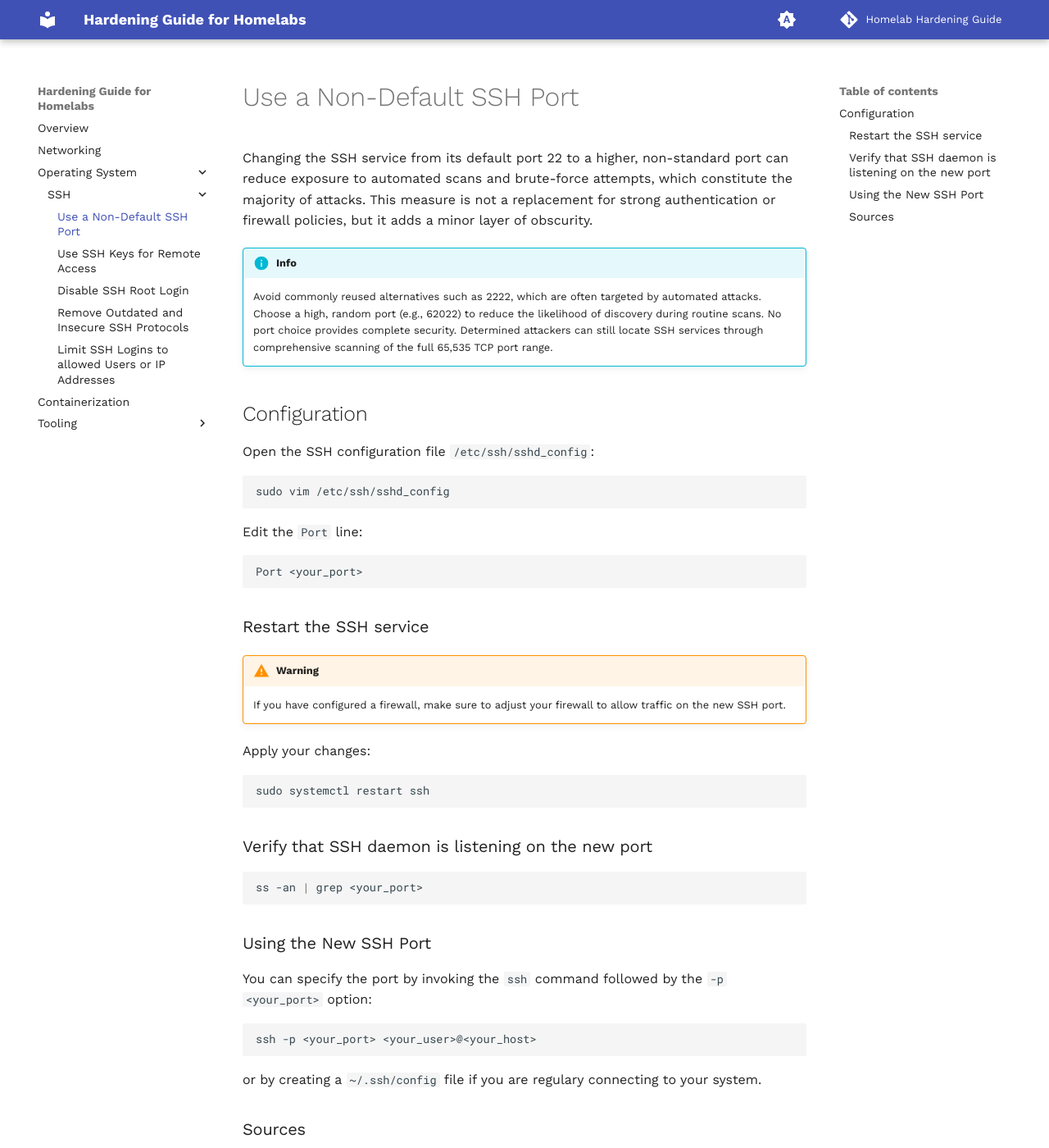
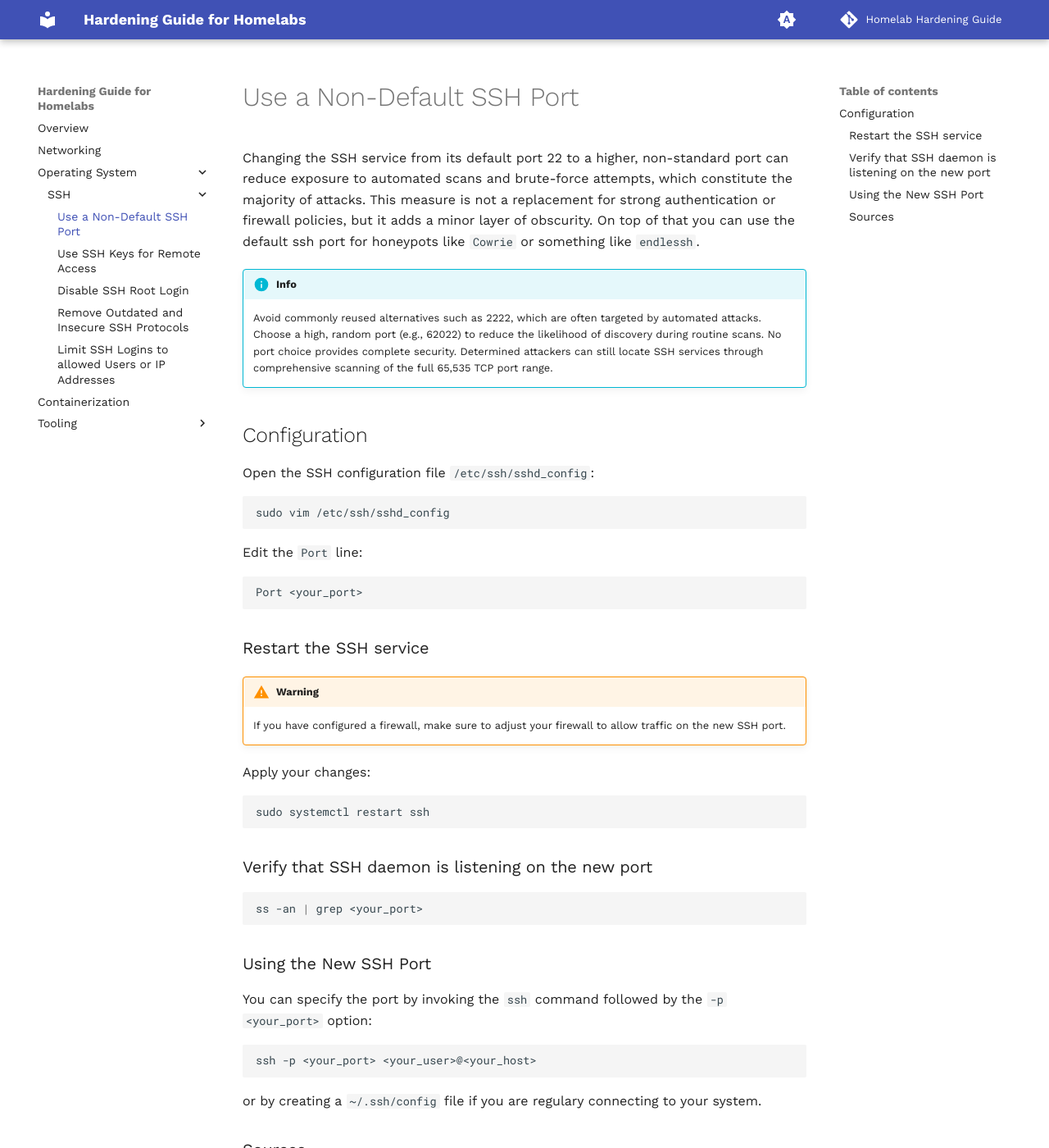
Before and after one commit to xFuture603/homelab-hardening-guide, an MkDocs documentation site: the page built from docs/os/ssh/non-standard-port.md, in a window 1280 px wide and 1400 px high. Shown: the whole window at 82% size. Built offline with MkDocs 1.6.1 and Material for MkDocs 9.7.7, drawn with Linux system fonts in a browser that asks for light colours; comment, search, counter and statistics services are not loaded; some of the changed text lies outside the part shown.

Commit message:
docs: added useful ssh resources

```diff
--- a/docs/os/ssh/non-standard-port.md
+++ b/docs/os/ssh/non-standard-port.md
@@ -3,7 +3,9 @@
 Changing the SSH service from its default port 22 to a higher, non-standard port
 can reduce exposure to automated scans and brute-force attempts, which
 constitute the majority of attacks. This measure is not a replacement for strong
-authentication or firewall policies, but it adds a minor layer of obscurity.
+authentication or firewall policies, but it adds a minor layer of obscurity. On
+top of that you can use the default ssh port for honeypots like `Cowrie` or
+something like `endlessh`.
 
 !!! info
 
@@ -62,5 +64,9 @@
 ### Sources
 
 - [Configure your SSH client via config file][ssh-client-config]
+- [Cowrie SSH Honeypot][cowrie]
+- [Endlessh SSH tarpit][endlessh]
 
 [ssh-client-config]: https://man.openbsd.org/ssh_config
+[cowrie]: https://github.com/cowrie/cowrie
+[endlessh]: https://github.com/skeeto/endlessh
```
Also changed, not shown: docs/os/ssh/index.md (+2 -0 lines).
